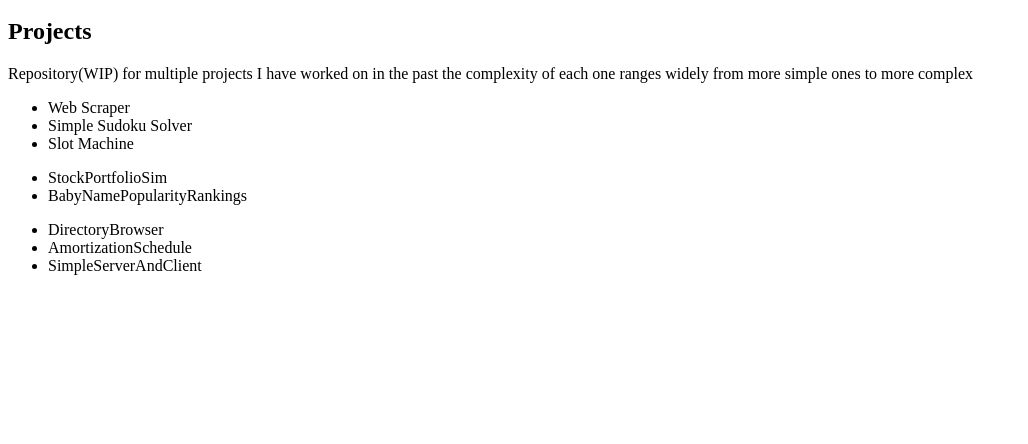
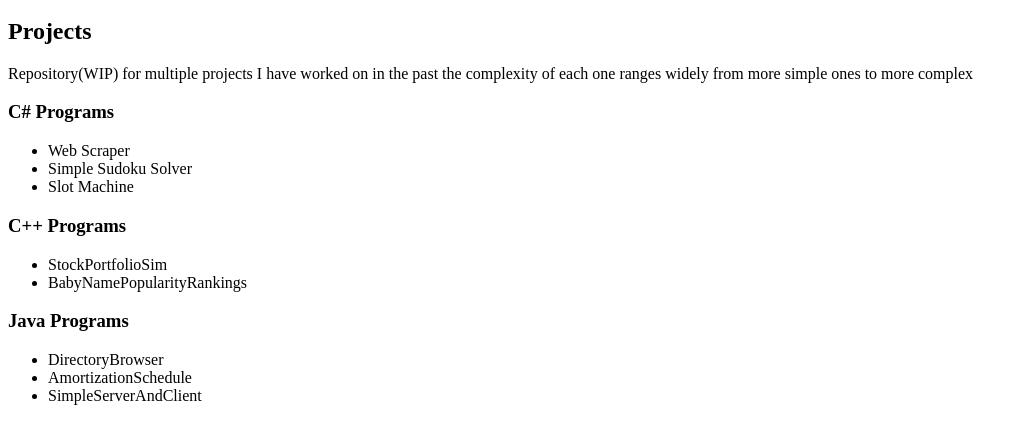
Before and after one commit to Pobletem/project-one, a plain HTML site: page programming/index.html in a window 1280 px wide. Shown: the part 136-580 px from the top of the page, without its empty margins (0-1028 px from the left). Drawn offline with Linux system fonts and the light colour scheme.

Commit message:
Add h3 heading tags for each article section

```diff
--- a/programming/index.html
+++ b/programming/index.html
@@ -22,6 +22,7 @@
         the complexity of each one ranges widely from more simple ones to more complex
       </p>
       <article class="csharp">
+        <h3>C# Programs</h3>
         <ul>
           <li>Web Scraper</li>
           <li>Simple Sudoku Solver</li>
@@ -29,12 +30,14 @@
         </ul>
       </article>
       <article class="cplusplus">
+        <h3>C++ Programs</h3>
         <ul>
           <li>StockPortfolioSim</li>
           <li>BabyNamePopularityRankings</li>
         </ul>
       </article>
       <article class="java">
+        <h3>Java Programs</h3>
         <ul>
           <li>DirectoryBrowser</li>
           <li>AmortizationSchedule</li>
```
